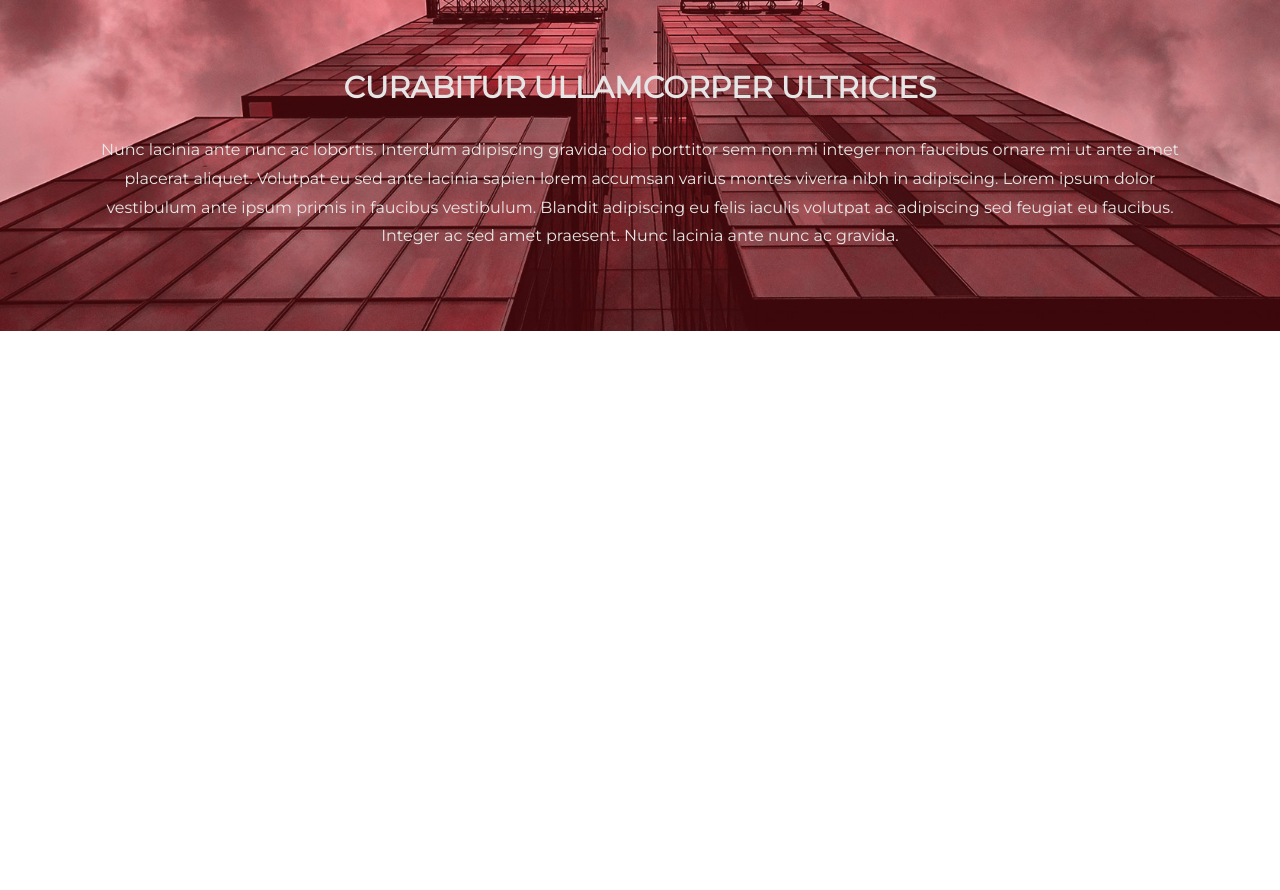
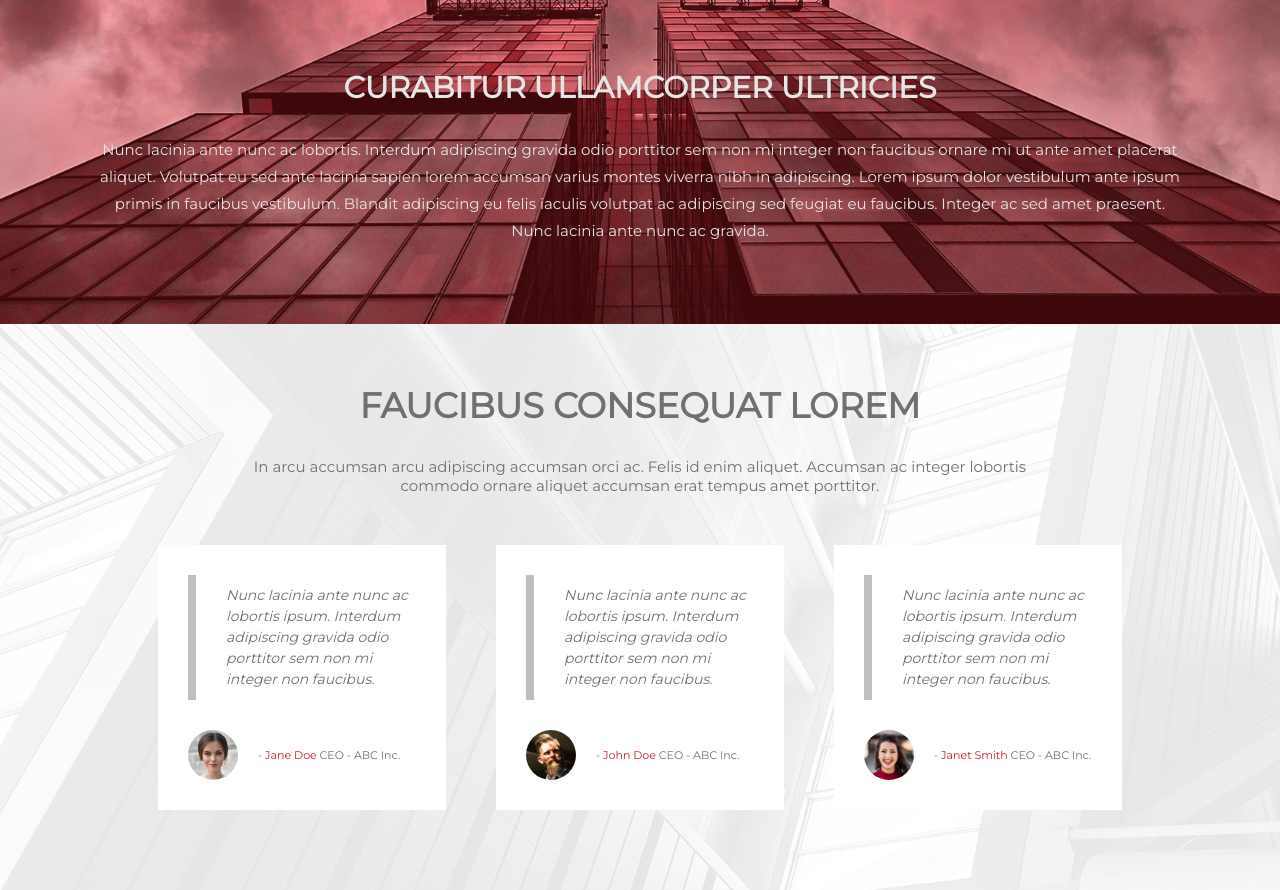
Before and after one commit to leviante/industrious, a website: page dist/index.html in a window 1280 px wide. Shown: the part 1560-2450 px from the top of the page. Before the commit the page ends 1891 px from the top, so only its background shows below. Drawn offline with Linux system fonts and the light colour scheme.

Commit message:
Finished testimonials section

```diff
--- a/scss/main.scss
+++ b/scss/main.scss
@@ -177,6 +177,9 @@
   flex-direction: column;
   align-items: center;
   background: url(../img/bg.jpg);
+  background-position: center;
+  background-size: cover;
+  background-attachment: fixed;
   color: darken(#898989, 10);
   padding-bottom: 120px;
 
@@ -291,6 +294,7 @@
 
     p {
       text-align: center;
+      font-size: 15px;
       line-height: 1.8;
       width: 90%;
       padding: 0px 30px;
@@ -298,3 +302,116 @@
     }
   }
 }
+
+//Section 4 - Testimonials
+#testimonials {
+  position: relative;
+  display: flex;
+  flex-direction: column;
+  align-items: center;
+  font-family: $title-font;
+  background: url(../img/bg.jpg);
+  background-position: center;
+  background-size: cover;
+  background-attachment: fixed;
+  color: darken(#898989, 10);
+
+  &:after {
+    content: "";
+    position: absolute;
+    width: 100%;
+    height: 100%;
+    background: rgba(255, 255, 255, 0.9);
+    background-size: cover;
+    background-attachment: fixed;
+    background-position: center;
+    background-repeat: no-repeat;
+    z-index: 1;
+  }
+
+  .testimonials-text {
+    position: relative;
+    display: flex;
+    flex-direction: column;
+    align-items: center;
+    text-align: center;
+    padding-top: 60px;
+    margin-bottom: 50px;
+    width: 90%;
+    z-index: 2;
+
+    h1 {
+      font-size: 35px;
+      margin-bottom: 30px;
+    }
+
+    p {
+      font-size: 15px;
+      max-width: 800px;
+      width: 90%;
+    }
+  }
+  .testimonials-container {
+    position: relative;
+    display: flex;
+    justify-content: center;
+    max-width: 1200px;
+    width: 90%;
+    margin-bottom: 80px;
+    z-index: 2;
+
+    .testimonial {
+      background-color: #fff;
+      padding-bottom: 10px;
+
+      width: 25%;
+      padding: 30px;
+
+      &:nth-child(2) {
+        margin: 0px 50px;
+      }
+
+      p {
+        font-family: $title-font;
+        font-style: italic;
+        font-size: 14px;
+        line-height: 1.5;
+        padding: 10px 5px 10px 30px;
+        border-left: 8px solid #bfbfbf;
+      }
+
+      @for $x from 1 through 3 {
+        &:nth-child(#{$x}) {
+          .footer-img {
+            width: 50px;
+            height: 50px;
+            border-radius: 50%;
+            outline: none;
+            background: url("../img/pic0#{$x}.jpg");
+            background-size: cover;
+            background-position: center;
+          }
+        }
+      }
+
+      .testimonial-footer {
+        display: flex;
+        align-items: center;
+        padding-top: 30px;
+        width: 100%;
+
+        .footer-text {
+          font-style: normal;
+          font-size: 11px;
+          border: none;
+          padding: 0;
+          margin-left: 20px;
+
+          span {
+            color: #c71a24;
+          }
+        }
+      }
+    }
+  }
+}
```
Also changed, not shown: dist/css/main.css, dist/img/pic01.jpg (added), dist/img/pic02.jpg (added), dist/img/pic03.jpg (added), dist/index.html.
